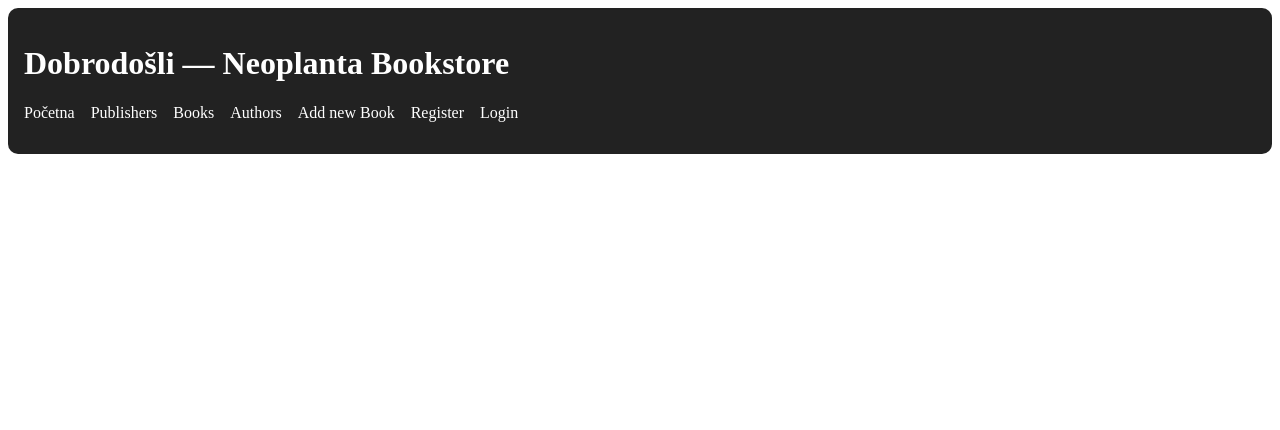
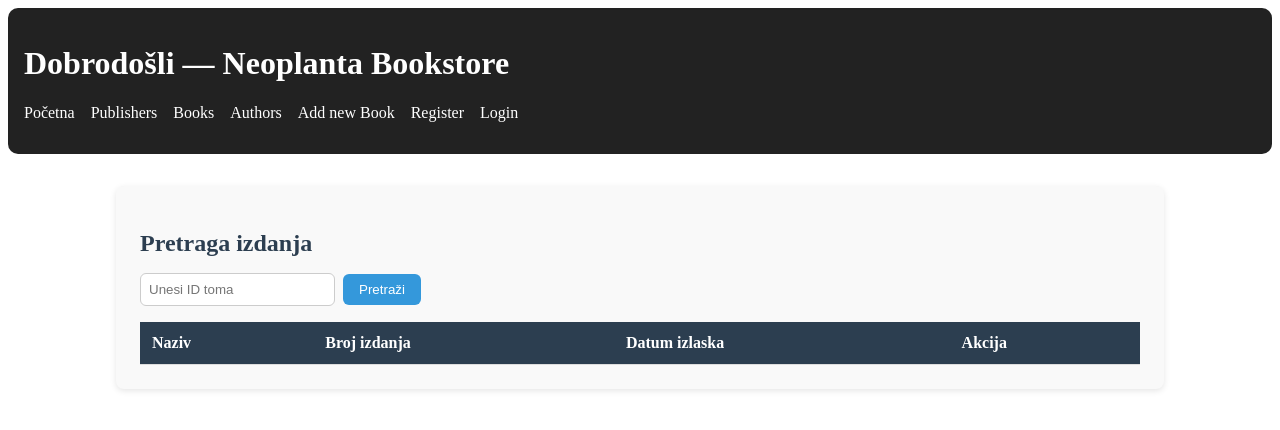
Before and after one commit to Kilarus97/Bookstore, a React (Vite) app in the folder Bookstore/: page /issues in a window 1280 px wide. Shown: the top 430 px of the page. Built offline with nearby package versions, Linux system fonts and the light colour scheme.

Commit message:
Dovrsen prikaz i pretraga stripova sa eksternog servisa

```diff
--- a/Bookstore/src/AppRoutes.jsx
+++ b/Bookstore/src/AppRoutes.jsx
@@ -9,6 +9,8 @@ import EditBookPage from "./components/BookCreation&EditForm/EditBookPage.jsx";
 import AuthorsPage from "./components/AuthorsPage/AuthorsPage.jsx";
 import LoginPage from "./components/Login&Register/LoginForm.jsx";
 import RegisterPage from "./components/Login&Register/RegisterForm.jsx";
+import VolumeSearch from "./components/Comics/VolumeSearch.jsx";
+import IssueSearch from "./components/Comics/IssueSearch.jsx";
 
 const AppRoutes = () => {
   return (
@@ -19,6 +21,8 @@ const AppRoutes = () => {
       <Route path="/create-book" element={<CreateBookPage/>} />
       <Route path="/edit-book/:id" element={<EditBookPage />} />
       <Route path="/authors" element={<AuthorsPage />} />
+      <Route path="/volumes" element={<VolumeSearch />} />
+      <Route path="/issues" element={<IssueSearch />} />
       <Route path="/login" element={<LoginPage />} />
       <Route path="/register" element={<RegisterPage />} />
     </Routes>
--- /dev/null
+++ b/Bookstore/src/components/Comics/IssueSearch.jsx
@@ -0,0 +1,83 @@
+import React, { useState } from "react";
+import SaveIssueForm from "./SaveIssueForm";
+import { searchIssues } from "../../service/comic.services.jsx";
+import "../../styles/comics.scss";
+
+export default function IssueSearch() {
+  const [volumeId, setVolumeId] = useState("");
+  const [issues, setIssues] = useState([]);
+  const [selectedIssue, setSelectedIssue] = useState(null);
+  const [currentPage, setCurrentPage] = useState(1);
+  const itemsPerPage = 5;
+
+  const handleSearch = async () => {
+    const res = await searchIssues(volumeId);
+    setIssues(res);
+    setCurrentPage(1);
+  };
+
+  const indexOfLast = currentPage * itemsPerPage;
+  const indexOfFirst = indexOfLast - itemsPerPage;
+  const currentIssues = issues.slice(indexOfFirst, indexOfLast);
+
+  const totalPages = Math.ceil(issues.length / itemsPerPage);
+
+  return (
+    <div className="search-container">
+      <h2>Pretraga izdanja</h2>
+      <input
+        value={volumeId}
+        onChange={e => setVolumeId(e.target.value)}
+        placeholder="Unesi ID toma"
+      />
+      <button onClick={handleSearch}>Pretraži</button>
+
+      <table>
+        <thead>
+          <tr>
+            <th>Naziv</th>
+            <th>Broj izdanja</th>
+            <th>Datum izlaska</th>
+            <th>Akcija</th>
+          </tr>
+        </thead>
+        <tbody>
+          {currentIssues.map(i => (
+            <tr key={i.id}>
+              <td>{i.name}</td>
+              <td>{i.issue_number}</td>
+              <td>{i.cover_date}</td>
+              <td>
+                <button onClick={() => setSelectedIssue(i)}>Sačuvaj</button>
+              </td>
+            </tr>
+          ))}
+        </tbody>
+      </table>
+
+      {totalPages > 1 && (
+        <div className="pagination">
+          <button
+            disabled={currentPage === 1}
+            onClick={() => setCurrentPage(prev => prev - 1)}
+          >
+            Prethodna
+          </button>
+          <span>
+            Stranica {currentPage} od {totalPages}
+          </span>
+          <button
+            disabled={currentPage === totalPages}
+            onClick={() => setCurrentPage(prev => prev + 1)}
+          >
+            Sledeća
+          </button>
+        </div>
+      )}
+
+      {selectedIssue && (
+        <SaveIssueForm issue={selectedIssue} onClose={() => setSelectedIssue(null)} />
+      )}
+    </div>
+  );
+}
--- /dev/null
+++ b/Bookstore/src/components/Comics/SaveIssueForm.jsx
@@ -0,0 +1,33 @@
+import React, { useState } from "react";
+import { createLocalIssue } from "../../service/comic.services.jsx";
+import "../../styles/comics.scss";
+
+export default function SaveIssueForm({ issue, onClose }) {
+  const [price, setPrice] = useState("");
+  const [availableCopies, setAvailableCopies] = useState("");
+
+  const saveIssue = async () => {
+    const dto = {
+      externalId: issue.id,   // preuzet iz API-ja
+      volumeId: issue.volume.id,
+      price,
+      availableCopies
+    };
+
+    const res = await createLocalIssue(dto);
+    alert("Izdanje sačuvano!");
+    onClose();
+  };
+
+  return (
+    <div>
+      <h3>Sačuvaj izdanje: {issue.name}</h3>
+      <label>Cena:</label>
+      <input value={price} onChange={e => setPrice(e.target.value)} />
+      <label>Broj primeraka:</label>
+      <input value={availableCopies} onChange={e => setAvailableCopies(e.target.value)} />
+      <button onClick={saveIssue}>Sačuvaj</button>
+      <button onClick={onClose}>Otkaži</button>
+    </div>
+  );
+}
--- /dev/null
+++ b/Bookstore/src/components/Comics/VolumeSearch.jsx
@@ -0,0 +1,76 @@
+import React, { useState } from "react";
+import { searchVolumes } from "../../service/comic.services.jsx";
+import "../../styles/comics.scss";
+
+export default function VolumeSearch() {
+  const [name, setName] = useState("");
+  const [volumes, setVolumes] = useState([]);
+  const [currentPage, setCurrentPage] = useState(1);
+  const itemsPerPage = 10; // koliko redova po stranici
+
+  const handleSearch = async () => {
+    const res = await searchVolumes(name);
+    setVolumes(res);
+    setCurrentPage(1); // reset na prvu stranicu
+  };
+
+  // izračunaj slice za prikaz
+  const indexOfLast = currentPage * itemsPerPage;
+  const indexOfFirst = indexOfLast - itemsPerPage;
+  const currentVolumes = volumes.slice(indexOfFirst, indexOfLast);
+
+  const totalPages = Math.ceil(volumes.length / itemsPerPage);
+
+  return (
+    <div className="search-container">
+      <h2>Pretraga tomova</h2>
+      <input
+        value={name}
+        onChange={e => setName(e.target.value)}
+        placeholder="Unesi ime toma"
+      />
+      <button onClick={handleSearch}>Pretraži</button>
+
+      <table>
+        <thead>
+          <tr>
+            <th>Id toma</th>
+            <th>Naziv</th>
+            <th>Godina početka</th>
+            <th>Broj izdanja</th>
+          </tr>
+        </thead>
+        <tbody>
+          {currentVolumes.map(v => (
+            <tr key={v.id}>
+                <td>{v.id}</td>
+              <td>{v.name}</td>
+              <td>{v.start_year}</td>
+              <td>{v.count_of_issues}</td>
+            </tr>
+          ))}
+        </tbody>
+      </table>
+
+      {totalPages > 1 && (
+        <div className="pagination">
+          <button
+            disabled={currentPage === 1}
+            onClick={() => setCurrentPage(prev => prev - 1)}
+          >
+            Prethodna
+          </button>
+          <span>
+            Stranica {currentPage} od {totalPages}
+          </span>
+          <button
+            disabled={currentPage === totalPages}
+            onClick={() => setCurrentPage(prev => prev + 1)}
+          >
+            Sledeća
+          </button>
+        </div>
+      )}
+    </div>
+  );
+}
--- a/Bookstore/src/components/Header.jsx
+++ b/Bookstore/src/components/Header.jsx
@@ -4,7 +4,7 @@ import { AuthContext } from "../AuthContext.jsx";
 import "../styles/main.scss";
 
 const Header = () => {
-  const { isAuthenticated, logout } = useContext(AuthContext);
+  const { isEditor,isAuthenticated, logout } = useContext(AuthContext);
 
   return (
     <header className="header">
@@ -16,6 +16,13 @@ const Header = () => {
           <li><Link to="/books">Books</Link></li>
           <li><Link to="/authors">Authors</Link></li>
           <li><Link to="/create-book">Add new Book</Link></li>
+
+          {!isEditor ? null : (
+            <>
+              <li><Link to="/volumes">Pretraga tomova</Link></li>
+              <li><Link to="/issues">Pretraga izdanja</Link></li>
+            </>
+          )}
 
           {!isAuthenticated ? (
             <>
--- a/Bookstore/src/components/Login&Register/GoogleLogin.jsx
+++ b/Bookstore/src/components/Login&Register/GoogleLogin.jsx
@@ -1,10 +1,12 @@
 import React, { useEffect, useRef, useContext } from "react";
+import { useNavigate } from "react-router-dom";
 import { AuthContext } from "../../AuthContext";
 import { jwtDecode } from "jwt-decode";
 
 const GoogleLogin = () => {
   const buttonRef = useRef(null);
   const { login } = useContext(AuthContext);
+  const navigate = useNavigate();
 
   useEffect(() => {
     if (!window.google) {
@@ -17,8 +19,10 @@ const GoogleLogin = () => {
       callback: (response) => {
         const idToken = response.credential;
         const decoded = jwtDecode(idToken);
-        console.log("Decoded Google user:", decoded);
-        login(idToken);
+        console.log("✅ Google user decoded:", decoded);
+
+        login(idToken); // ⬅️ čuva token u context/localStorage
+        navigate("/books"); // ⬅️ automatski preusmerenje
       },
     });
 
@@ -28,7 +32,7 @@ const GoogleLogin = () => {
         size: "large",
       });
     }
-  }, [login]);
+  }, [login, navigate]);
 
   return <div ref={buttonRef}></div>;
 };
--- /dev/null
+++ b/Bookstore/src/service/comic.services.jsx
@@ -0,0 +1,16 @@
+import AxiosConfig from "./AxiosConfig.js";
+
+export const searchVolumes = async (name) => {
+    const res = await AxiosConfig.get(`/Comics/volumes?name=${name}`);
+    return(res.data.$values);
+  };
+
+export const searchIssues = async (volumeId) => {
+    const res = await AxiosConfig.get(`/Comics/issues?volumeId=${volumeId}`);
+    return(res.data.$values);
+};
+
+export const createLocalIssue = async (dto) => {
+    const response = await AxiosConfig.post("/Comics/create-local-issue", dto);
+    return response;
+}
--- /dev/null
+++ b/Bookstore/src/styles/comics.scss
@@ -0,0 +1,88 @@
+.search-container {
+    max-width: 1000px;
+    margin: 2rem auto;
+    padding: 1.5rem;
+    background: #f9f9f9;
+    border-radius: 8px;
+    box-shadow: 0 2px 6px rgba(0,0,0,0.1);
+
+    h2 {
+      margin-bottom: 1rem;
+      color: #2c3e50;
+    }
+
+    input {
+      padding: 0.5rem;
+      margin-right: 0.5rem;
+      border: 1px solid #ccc;
+      border-radius: 6px;
+      outline: none;
+      transition: border 0.2s ease;
+
+      &:focus {
+        border-color: #3498db;
+      }
+    }
+
+    button {
+      padding: 0.5rem 1rem;
+      background: #3498db;
+      color: white;
+      border: none;
+      border-radius: 6px;
+      cursor: pointer;
+      transition: background 0.2s ease;
+
+      &:hover {
+        background: darken(#3498db, 10%);
+      }
+
+      &:disabled {
+        background: #ccc;
+        cursor: not-allowed;
+      }
+    }
+
+    table {
+      width: 100%;
+      border-collapse: collapse;
+      margin-top: 1rem;
+
+      th, td {
+        padding: 0.75rem;
+        text-align: left;
+        border-bottom: 1px solid #ddd;
+      }
+
+      th {
+        background: #2c3e50;
+        color: white;
+      }
+
+      tr:hover {
+        background: #eef;
+      }
+
+      td:last-child {
+        text-align: center;
+      }
+    }
+
+    .pagination {
+      margin-top: 1rem;
+      display: flex;
+      justify-content: center;
+      align-items: center;
+      gap: 1rem;
+
+      button {
+        padding: 0.4rem 0.8rem;
+        font-size: 0.9rem;
+      }
+
+      span {
+        font-weight: bold;
+        color: #2c3e50;
+      }
+    }
+  }
```
Also changed, not shown: Bookstore/src/AuthContext.jsx (+26 -5 lines).
